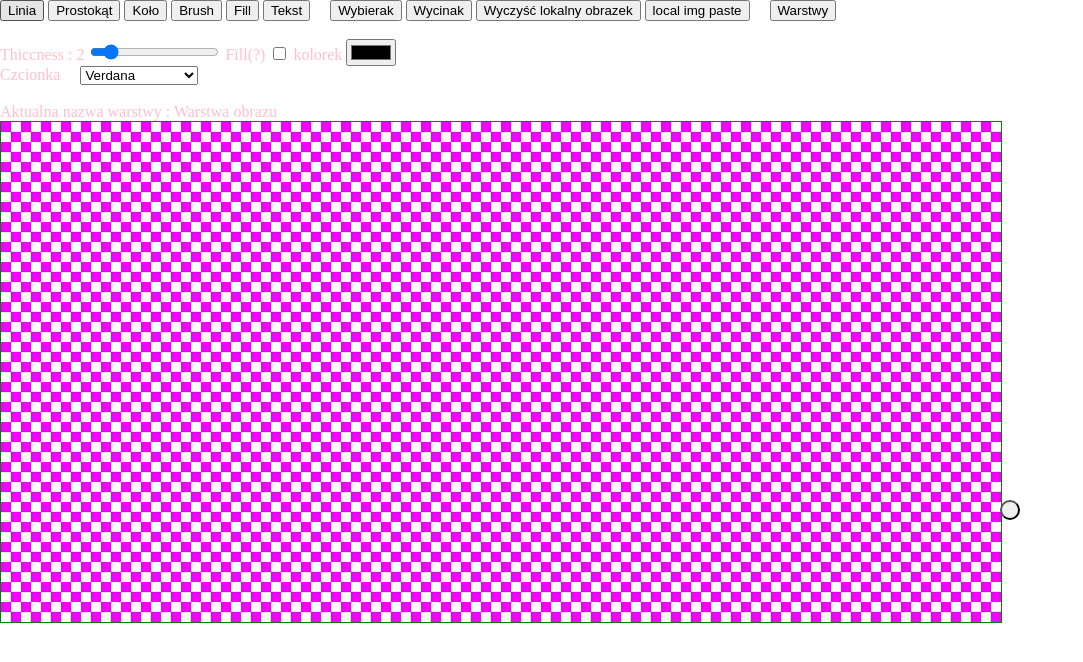
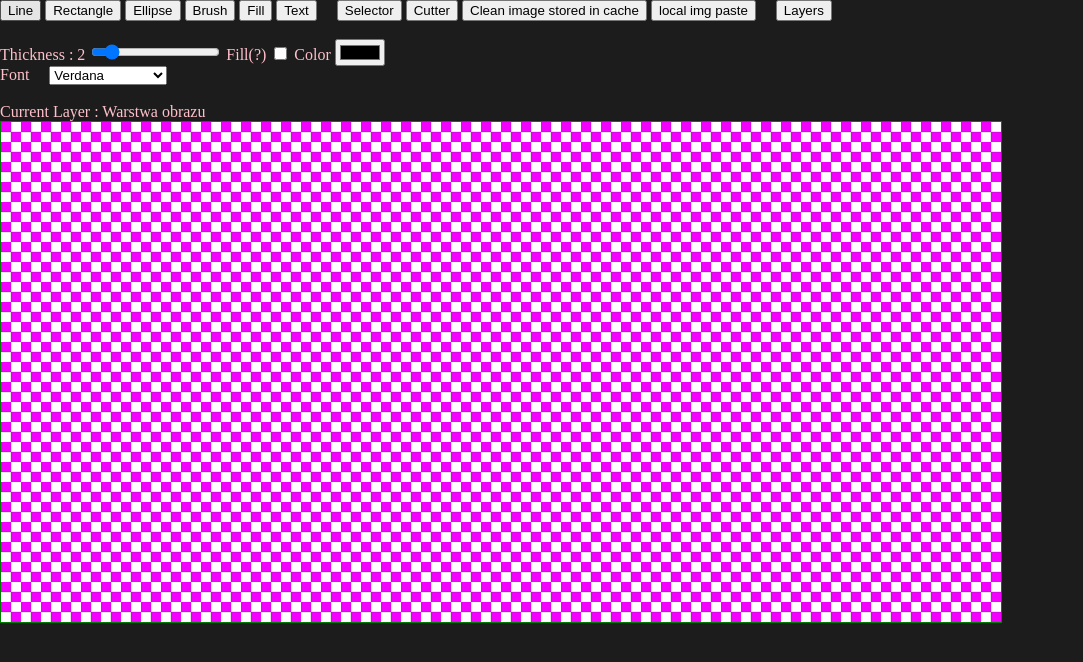
Before and after one commit to pinsvin00/pain-t-, a Svelte app: page / in a window 1280 px wide. Shown: the top 662 px of the page, without its empty margins (0-1083 px from the left). Built offline with nearby package versions, Linux system fonts and the light colour scheme.

Commit message:
Fixed image pasting

```diff
--- a/index.html
+++ b/index.html
@@ -6,7 +6,7 @@
     <meta name="viewport" content="width=device-width, initial-scale=1.0" />
     <title>Vite + Svelte + TS</title>
   </head>
-  <body>
+  <body style="background-color: #1c1c1c;">
     <div id="app"></div>
     <script type="module" src="/src/main.ts"></script>
   </body>
--- a/src/App.svelte
+++ b/src/App.svelte
@@ -1,6 +1,6 @@
 <script lang="ts">
   import { onMount } from 'svelte';
-  import { HTMLDragger } from './Dragger';
+  //import { HTMLDragger } from './Dragger';
   import { DrawingMode } from './drawingMode';
   import './app.css'
   import { Paint } from './paint/paint';
@@ -11,8 +11,30 @@
   import {canvasBuffer, ctxBuffer} from "./paint/bufferCanvasProvider.js";
 
   let paint : Paint;
-  let dragger : HTMLDragger;
+  //let dragger : HTMLDragger;
   let modal: ModalWindow;
+
+
+  document.onpaste = async (ev) => {
+    if(!paint.preferLocalOverExternal)
+    {
+      if(!ev.clipboardData?.items?.length) return
+      const {items} = ev.clipboardData
+      for(const item of items)
+      {
+          if(!item.type.startsWith('image/')) continue
+          const file = item.getAsFile()!
+          const bitmap = await createImageBitmap(file)
+
+          // ...
+          if(paint.selectedLayer !== null)
+          {
+            paint.selectedLayer.bufferCtx.drawImage(bitmap, paint.lastMousePos.x, paint.lastMousePos.y, bitmap.width, bitmap.height);
+          }
+      }
+    }
+  }
+
 
   let debug = false;
   const fontOptions = [
@@ -41,7 +63,7 @@
     }
 
     window.requestAnimationFrame(frameCallback);
-    dragger = new HTMLDragger("canvasDragger", ["canvas", "buffer-canvas", ]);
+    //dragger = new HTMLDragger("canvasDragger", ["canvas", "buffer-canvas", ]);
 
   })
 
@@ -56,16 +78,16 @@
 </script>
 
 <div>
-  <button on:click={() => {select(DrawingMode.LINE)}}>Linia</button>
-  <button on:click={() => {select(DrawingMode.RECTANGLE)}}>Prostokąt</button>
-  <button on:click={() => {select(DrawingMode.CIRLCE)}}>Koło</button>
+  <button on:click={() => {select(DrawingMode.LINE)}}>Line</button>
+  <button on:click={() => {select(DrawingMode.RECTANGLE)}}>Rectangle</button>
+  <button on:click={() => {select(DrawingMode.CIRLCE)}}>Ellipse</button>
   <button on:click={() => {select(DrawingMode.BRUSH)}}>Brush</button>
   <button on:click={() => {select(DrawingMode.BUCKET)}}>Fill</button>
-  <button on:click={() => {select(DrawingMode.TEXT)}}>Tekst</button>
+  <button on:click={() => {select(DrawingMode.TEXT)}}>Text</button>
 
-  <button style="margin-left: 1rem" on:click={() => {select(DrawingMode.SELECT)}}>Wybierak</button>
-  <button on:click={() => {select(DrawingMode.CUTTER)}}>Wycinak</button>
-  <button on:click={() => {paint.localCopiedImage = null}}>Wyczyść lokalny obrazek</button>
+  <button style="margin-left: 1rem" on:click={() => {select(DrawingMode.SELECT)}}>Selector</button>
+  <button on:click={() => {select(DrawingMode.CUTTER)}}>Cutter</button>
+  <button on:click={() => {paint.localCopiedImage = null}}>Clean image stored in cache</button>
   {#if paint}
     <button on:click={() => {paint.preferLocalOverExternal = !paint.preferLocalOverExternal}}> { (
             paint.preferLocalOverExternal ? "local" : "external")  + " img paste"}
@@ -75,7 +97,7 @@
 
   <button style="margin-left: 1rem" on:click={() => {
     modal.changeVisibility();
-  }}>Warstwy</button>
+  }}>Layers</button>
 
   <br>
   <br>
@@ -94,14 +116,14 @@
 
 
   {#if paint}
-      <span>Thiccness : {paint.handler.thickness}</span>
+      <span>Thickness : {paint.handler.thickness}</span>
       <input type="range" min="1" max="10" bind:value={paint.handler.thickness}>
       <span>Fill(?)</span>
       <input type="checkbox" bind:checked={paint.handler.fill}  />
-      <span>kolorek</span>
+      <span>Color</span>
       <input type="color" bind:value={paint.handler.color}>
       <div>
-        <span>Czcionka</span>
+        <span>Font</span>
         <select style="margin-left: 1rem" bind:value={paint.font}>
           {#each fontOptions as font}
             <option value={font} style="font-family: {font}">
@@ -113,10 +135,10 @@
     <br>
 
 
-      <span>Aktualna nazwa warstwy : {paint.selectedLayer.name}</span>
+      <span>Current Layer : {paint.selectedLayer.name}</span>
 
       <ModalWindow bind:this={modal} >
-        <div slot="header" style="margin-bottom: 2rem"> Informacje o warstwach </div>
+        <div slot="header" style="margin-bottom: 2rem"> Layer info </div>
         <div slot="content" style="margin-bottom: 2rem">
           <button style="margin-bottom: 1rem; margin-top: 1rem" on:click={() => {
 
@@ -128,7 +150,7 @@
             paint.layers.push(layer);
             paint.layers = paint.layers;
 
-          }}>Dodaj warstwę</button>
+          }}>Add layer</button>
 
           {#each paint.layers as layer, i }
             <div style="display: flex; margin-bottom: 1rem">
@@ -167,17 +189,17 @@
                 }
 
                 paint.layers = paint.layers;
-              }}>Usuń</button>
+              }}>Delete</button>
               <button style="margin-left: 2rem;" on:click={() => {
                 layer.name = window.prompt("Podaj nową nazwę warstwy");
-              }}>Edytuj</button>
+              }}>Edit name</button>
 
               <button style="margin-left: 2rem;" on:click={ async () => {
                 paint.selectedLayer.saveFromBuffer();
                 paint.selectedLayer = layer;
                 paint.handler.layer = layer;
                 paint.selectedLayer.loadOntoBuffer();
-              }}>Wybierz</button>
+              }}>Select</button>
 
 
             </div>
@@ -186,7 +208,7 @@
 
         </div>
         <div slot="footer">
-          <button on:click={() => {modal.changeVisibility()}}>Zamknij</button>
+          <button on:click={() => {modal.changeVisibility()}}>Close</button>
         </div>
       </ModalWindow>
 
@@ -205,5 +227,5 @@
   <canvas id="canvas" width="1000" height="500" style="border: 1px solid green"></canvas>
   <canvas id="buffer-canvas" width="1000" height="500" style={debug ?  "" : 'visibility: hidden'}></canvas>
 
-  <button id="canvasDragger" class="dragger" style="position: absolute; top: 500px; left: 1000px; width: 20px; height: 20px; border-radius: 100%"></button>
+  <!-- <button id="canvasDragger" class="dragger" style="position: absolute; top: 500px; left: 1000px; width: 20px; height: 20px; border-radius: 100%"></button> -->
 </div>
--- a/src/handlers/selectorHandler.ts
+++ b/src/handlers/selectorHandler.ts
@@ -70,7 +70,10 @@ export class SelectorHandler extends OperationHandler {
     this.startPoint = vectorsByModule(verts)[0];
     this.currentPoint = vectorsByModule(verts)[3];
 
-    this.draggerDiv = addDragger(this.selectionDiv, this.currentPoint);
+    this.layer.selectionStart = this.startPoint;
+    this.layer.selectionEnd = this.currentPoint;
+
+    //this.draggerDiv = addDragger(this.selectionDiv, this.currentPoint);
     super.onRelease(e);
   }
 }
--- a/src/paint/paint.ts
+++ b/src/paint/paint.ts
@@ -109,9 +109,8 @@ export class Paint {
 		map[DrawingMode.CIRLCE] = new CircleHandler(this);
 		map[DrawingMode.BUCKET] = new BucketHandler(this);
 		map[DrawingMode.SELECT] = new SelectorHandler(this, false);
+		map[DrawingMode.CUTTER] = new SelectorHandler(this, true);
 		map[DrawingMode.TEXT] = new TextHandler(this);
-		map[DrawingMode.CUTTER] = new SelectorHandler(this, true);
-
 		return map[mode];
 	}
 
@@ -132,34 +131,53 @@ export class Paint {
 	async handleKeyDown(e: KeyboardEvent) {
 		if (e.key === "Control") {
 			this.controlPressed = true;
-		} else if (e.key === "Shift") {
+		}
+		else if (e.key === "Shift")
+		{
 			this.handler.proportional = true;
-		} else if (e.key.toUpperCase() === "Z" && this.controlPressed) {
+		}
+		else if (e.key.toUpperCase() === "Z" && this.controlPressed) {
 			this.selectedLayer.operations.pop();
 			this.selectedLayer.generateImage();
 			this.createCanvas();
-		} else if (e.key.toUpperCase() === "S" && this.controlPressed) {
+		}
+		else if (e.key.toUpperCase() === "S" && this.controlPressed)
+		{
 			e.preventDefault();
 			const dummy = document.getElementById("dummy");
 			const data = this.canvas.toDataURL("image/png").replace("image/png", "image/octet-stream");
 			dummy.setAttribute("href", data);
 			dummy.setAttribute("download", "image.png");
 			dummy.click();
-		} else if (e.key.toUpperCase() === "C" && this.controlPressed) {
-			if (this.selectedLayer.selectionStart) {
+		}
+		else if (e.key.toUpperCase() === "C" && this.controlPressed)
+		{
+			console.log("sussy baka", this.selectedLayer.selectionStart);
+			if (this.selectedLayer.selectionStart)
+			{
+
 				this.selectedLayer.loadOntoBuffer();
 				let bufferCtx: CanvasRenderingContext2D = ctxBuffer;
 
 				let diff = this.selectedLayer.selectionEnd.sub(this.selectedLayer.selectionStart);
 				this.localCopiedImage = bufferCtx.getImageData(this.selectedLayer.selectionStart.x, this.selectedLayer.selectionStart.y, diff.x, diff.y);
 			}
-		} else if (e.key === "ArrowUp" && this.controlPressed) {
+		}
+		else if(e.key.toUpperCase() === "V" && this.controlPressed)
+		{
+			if(this.preferLocalOverExternal)
+			{
+				this.selectedLayer.bufferCtx.putImageData(this.localCopiedImage, this.lastMousePos.x, this.lastMousePos.y)
+			}
+		}
+		else if (e.key === "ArrowUp" && this.controlPressed) {
 			try {
 				let layerIndex = this.layers.indexOf(this.selectedLayer);
 				this.changeLayer(this.layers[layerIndex - 1]);
 				e.preventDefault();
 			} catch {}
-		} else if (e.key === "ArrowDown" && this.controlPressed) {
+		}
+		else if (e.key === "ArrowDown" && this.controlPressed) {
 			try {
 				let layerIndex = this.layers.indexOf(this.selectedLayer);
 				this.changeLayer(this.layers[layerIndex + 1]);
```
